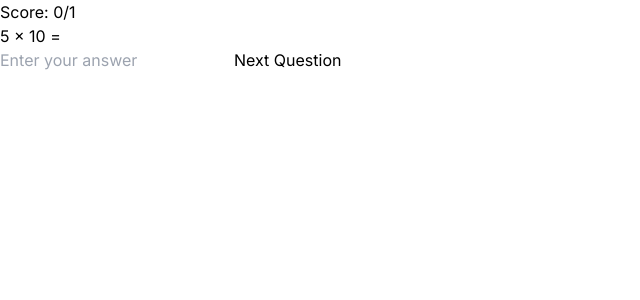
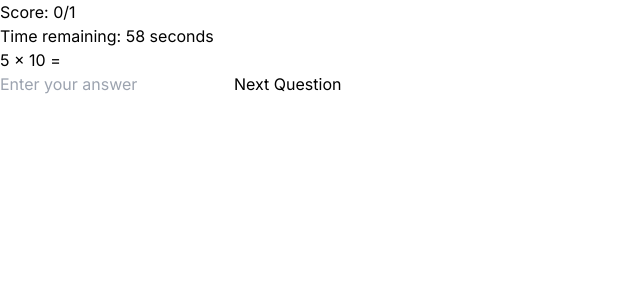
Before and after one commit to s7u4rt99/flash-card-game, a Next.js app: page / in a window 1280 px wide. Both pictures are taken after a click on the button "Start Game". Shown: the top 300 px of the page, without its empty margins (0-640 px from the left). Built offline with nearby package versions, Linux system fonts and the light colour scheme.

Commit message:
add countdown timer

```diff
--- a/src/app/page.tsx
+++ b/src/app/page.tsx
@@ -1,6 +1,6 @@
 "use client";
 
-import { useState } from "react";
+import { useState, useEffect } from "react";
 
 export default function Home() {
   const [firstValue, setFirstValue] = useState(1);
@@ -11,17 +11,27 @@ export default function Home() {
   const [score, setScore] = useState(0);
   const [count, setCount] = useState(0);
   const [startGame, setStartGame] = useState(false);
-  const maximumNumber = 12
+  const [gameTimer, setGameTimer] = useState(60); // 60 seconds
+  const valueTrackerTemp: boolean[][] = [];
+  const [valueTracker, setValueTracker] = useState(valueTrackerTemp);
+  const maximumNumber = 12;
 
-  // Create a 2D array to keep track of which values have been used
-  const valueTrackerTemp: boolean[][] = [];
-  for (var i = 0; i <= maximumNumber; i++) {
-    valueTrackerTemp.push([]);
-    for (var j = 0; j <= maximumNumber; j++) {
-      valueTrackerTemp[i].push(false);
+  useEffect(() => {
+    initializeValueTracker();
+  }, []);
+
+  useEffect(() => {
+    let timerId;
+    if (startGame && gameTimer > 0) {
+      timerId = setInterval(() => {
+        setGameTimer((prevTime) => prevTime - 1);
+      }, 1000);
     }
-  }
-  const [valueTracker, setValueTracker] = useState(valueTrackerTemp);
+
+    return () => {
+      clearInterval(timerId);
+    };
+  }, [startGame, gameTimer]);
 
   const handleInputChange = (e) => {
     setUserAnswer(e.target.value);
@@ -34,9 +44,22 @@ export default function Home() {
   };
 
   const handleStartGame = () => {
+    initializeValueTracker();
     generateNewQuestion();
     setStartGame(true);
+  };
+
+  const initializeValueTracker = () => {
+    const initialValueTracker: boolean[][] = [];
+    for (var i = 0; i <= maximumNumber; i++) {
+      initialValueTracker.push([]);
+      for (var j = 0; j <= maximumNumber; j++) {
+        initialValueTracker[i].push(false);
       }
+    }
+    setValueTracker(initialValueTracker);
+  };
+
   const checkAnswer = () => {
     const product = firstValue * secondValue;
     const userEnteredValue = parseInt(userAnswer, 10);
@@ -53,8 +76,10 @@ export default function Home() {
   };
 
   const generateNewQuestion = () => {
-    if (count >= (maximumNumber + 1) * (maximumNumber + 1)) {
-      alert(`You've finished all the questions! You scored ${score}/${count}`);
+    if (count >= (maximumNumber + 1) * (maximumNumber + 1) || gameTimer <= 0) {
+      alert(`Game Over! You scored ${score}/${count}`);
+      setGameTimer(60); // Reset the timer to 60 seconds
+      setStartGame(false);
       return;
     }
 
@@ -83,14 +108,23 @@ export default function Home() {
     setUserAnswer("");
     setIsCorrect(false);
     setJustStarted(true);
-  }
-  ;
+  };
+
+  const handleEndGame = () => {
+    setGameTimer(60); // Reset the timer to 60 seconds
+    setStartGame(false);
+    setCount(0);
+    setScore(0);
+  };
 
   return (
     <main>
       {startGame ? (
         <div>
-      <p>Score: {score}/{count}</p>
+          <p>
+            Score: {score}/{count}
+          </p>
+          <p>Time remaining: {gameTimer} seconds</p>
           <p>
             {firstValue} x {secondValue} =
           </p>
```
Lines whose indentation alone changed are shown as unchanged.
